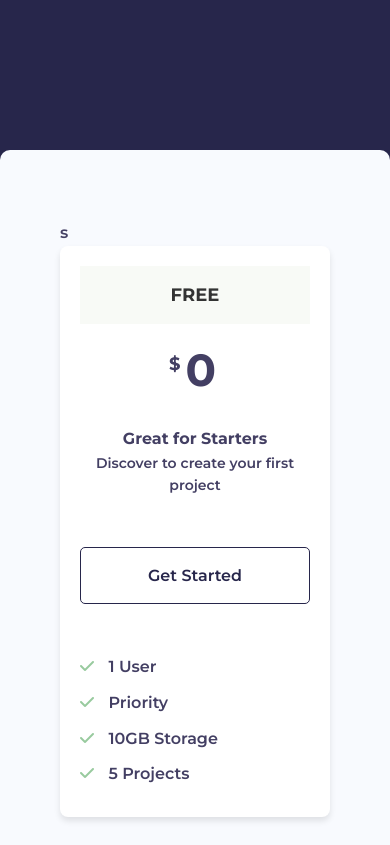
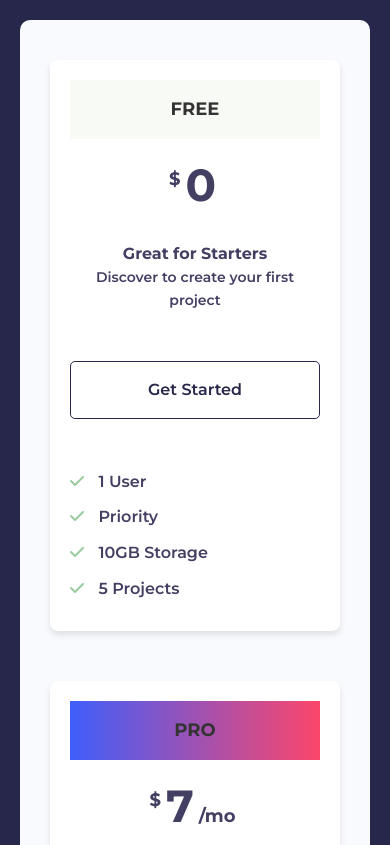
Before and after one commit to chelz2/PricingGrid-Page, a plain HTML site: page index.html in a window 390 px wide. Shown: the top 845 px of the page. Drawn offline with Linux system fonts and the light colour scheme.

Commit message:
chores - adding media query  responsive to layout for mobile screen

```diff
--- a/index.html
+++ b/index.html
@@ -21,7 +21,6 @@
   </head>
   <body>
     <div class="container">
-      s
       <div class="pricing">
         <!-- card 1 -->
         <div class="card card-free">
--- a/style.css
+++ b/style.css
@@ -141,3 +141,16 @@ li {
   color: #98ca9e;
   margin-right: 10px;
 }
+
+/* Adding Media Queries */
+
+@media (max-width: 786px) {
+  .pricing {
+    flex-direction: column;
+  }
+
+  .container {
+    margin: 20px;
+    padding: 40px 30px;
+  }
+}
```
